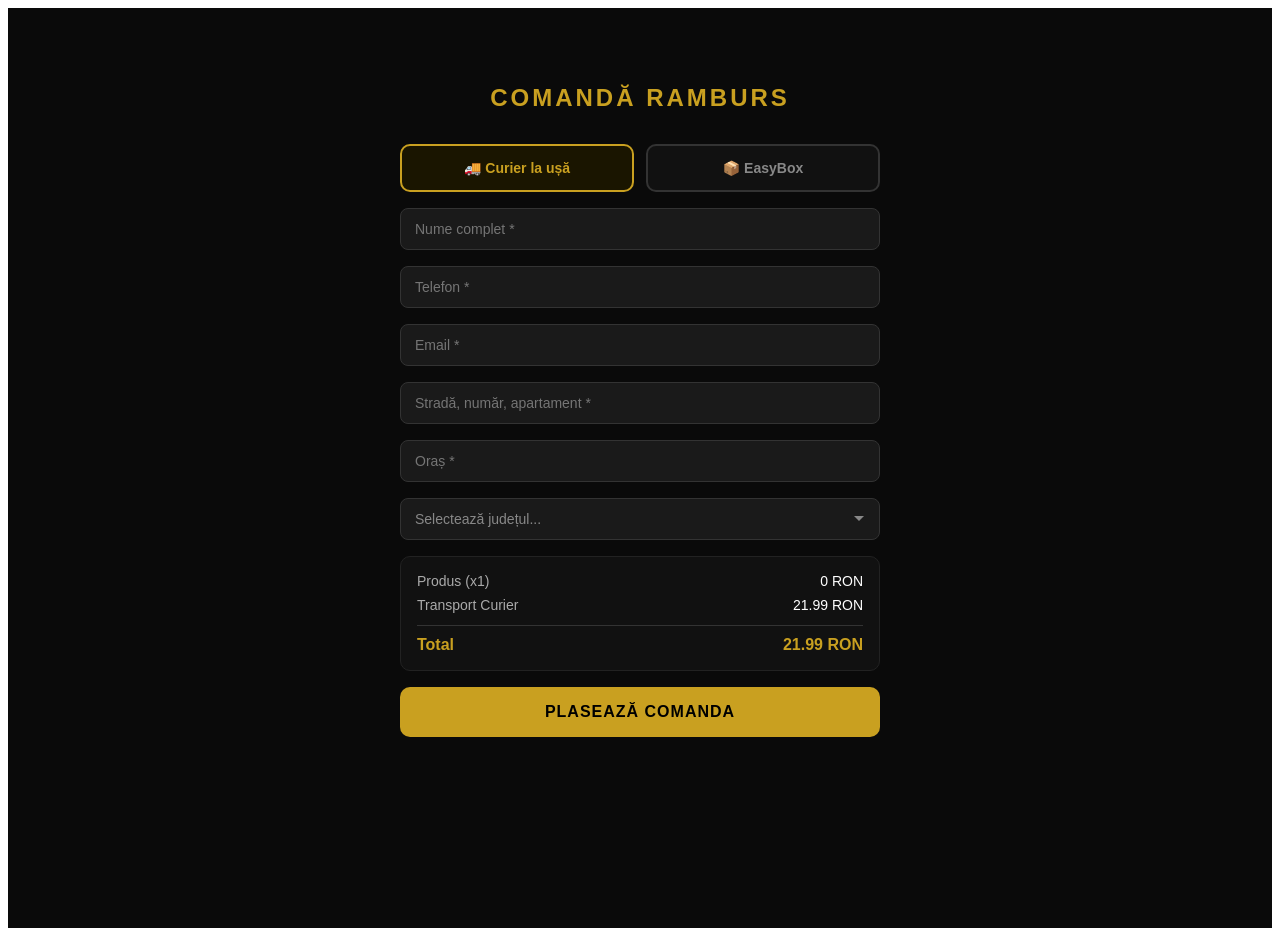
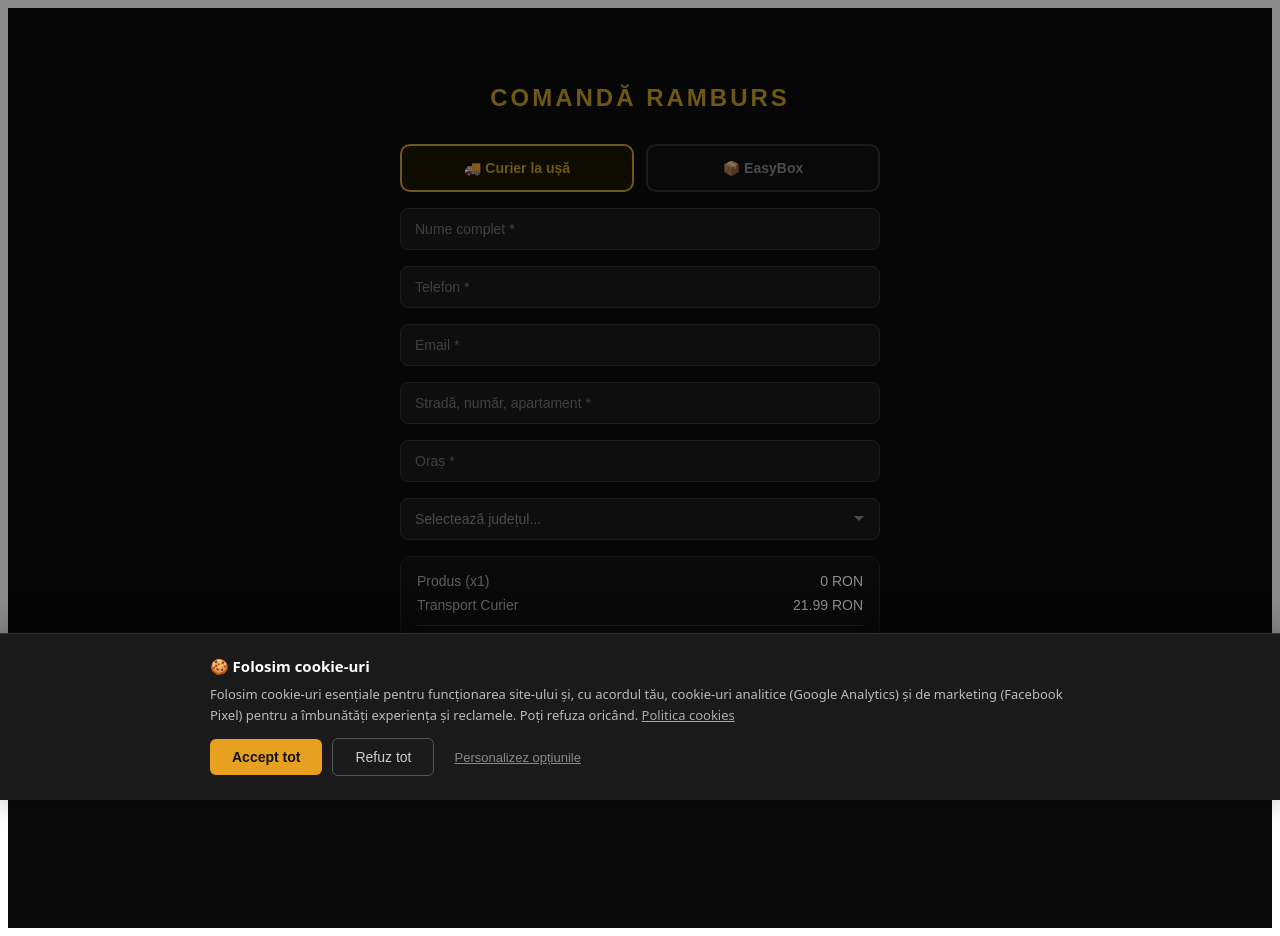
Before and after one commit to wownanoceramic/wownanoceramic, a Next.js app: page /comanda-ramburs in a window 1280 px wide. Built offline with nearby package versions, Linux system fonts and the light colour scheme.

Commit message:
Add GDPR cookie consent banner

```diff
--- a/app/layout.tsx
+++ b/app/layout.tsx
@@ -1,3 +1,5 @@
+import CookieBanner from '@/components/CookieBanner'
+
 export const metadata = {
   title: 'WOW NanoCeramic Restore & Protect',
   description: 'Tratament ceramic pentru plastic auto',
@@ -10,7 +12,10 @@ export default function RootLayout({
 }) {
   return (
     <html lang="ro">
-      <body>{children}</body>
+      <body>
+        {children}
+        <CookieBanner />
+      </body>
     </html>
   )
 }
--- /dev/null
+++ b/components/CookieBanner.tsx
@@ -0,0 +1,248 @@
+'use client'
+
+import { useEffect, useState } from 'react'
+
+type ConsentState = {
+  analytics: boolean
+  marketing: boolean
+}
+
+const COOKIE_KEY = 'wow_cookie_consent'
+const COOKIE_EXPIRY_DAYS = 365
+
+function saveCookieConsent(consent: ConsentState & { decided: boolean }) {
+  const expires = new Date()
+  expires.setDate(expires.getDate() + COOKIE_EXPIRY_DAYS)
+  document.cookie = `${COOKIE_KEY}=${JSON.stringify(consent)}; expires=${expires.toUTCString()}; path=/; SameSite=Lax`
+}
+
+function getCookieConsent(): (ConsentState & { decided: boolean }) | null {
+  if (typeof document === 'undefined') return null
+  const match = document.cookie.match(new RegExp('(?:^|; )' + COOKIE_KEY + '=([^;]*)'))
+  if (!match) return null
+  try {
+    return JSON.parse(decodeURIComponent(match[1]))
+  } catch {
+    return null
+  }
+}
+
+function loadGoogleAnalytics() {
+  if (document.querySelector('script[data-ga]')) return
+  const GA_ID = process.env.NEXT_PUBLIC_GA_ID
+  if (!GA_ID) return
+  const s1 = document.createElement('script')
+  s1.async = true
+  s1.src = `https://www.googletagmanager.com/gtag/js?id=${GA_ID}`
+  s1.setAttribute('data-ga', '1')
+  document.head.appendChild(s1)
+  const s2 = document.createElement('script')
+  s2.setAttribute('data-ga', '1')
+  s2.innerHTML = `window.dataLayer=window.dataLayer||[];function gtag(){dataLayer.push(arguments);}gtag('js',new Date());gtag('config','${GA_ID}');`
+  document.head.appendChild(s2)
+}
+
+function loadMetaPixel() {
+  if (document.querySelector('script[data-pixel]')) return
+  const PIXEL_ID = process.env.NEXT_PUBLIC_META_PIXEL_ID
+  if (!PIXEL_ID) return
+  const s = document.createElement('script')
+  s.setAttribute('data-pixel', '1')
+  s.innerHTML = `!function(f,b,e,v,n,t,s){if(f.fbq)return;n=f.fbq=function(){n.callMethod?n.callMethod.apply(n,arguments):n.queue.push(arguments)};if(!f._fbq)f._fbq=n;n.push=n;n.loaded=!0;n.version='2.0';n.queue=[];t=b.createElement(e);t.async=!0;t.src=v;s=b.getElementsByTagName(e)[0];s.parentNode.insertBefore(t,s)}(window,document,'script','https://connect.facebook.net/en_US/fbevents.js');fbq('init','${PIXEL_ID}');fbq('track','PageView');`
+  document.head.appendChild(s)
+}
+
+export default function CookieBanner() {
+  const [visible, setVisible] = useState(false)
+  const [showDetails, setShowDetails] = useState(false)
+  const [consent, setConsent] = useState<ConsentState>({
+    analytics: true,
+    marketing: true,
+  })
+
+  useEffect(() => {
+    const saved = getCookieConsent()
+    if (!saved || !saved.decided) {
+      setVisible(true)
+      return
+    }
+    if (saved.analytics) loadGoogleAnalytics()
+    if (saved.marketing) loadMetaPixel()
+  }, [])
+
+  function applyConsent(state: ConsentState) {
+    saveCookieConsent({ ...state, decided: true })
+    if (state.analytics) loadGoogleAnalytics()
+    if (state.marketing) loadMetaPixel()
+    setVisible(false)
+  }
+
+  function acceptAll() {
+    applyConsent({ analytics: true, marketing: true })
+  }
+
+  function rejectAll() {
+    applyConsent({ analytics: false, marketing: false })
+  }
+
+  function saveSelection() {
+    applyConsent(consent)
+  }
+
+  if (!visible) return null
+
+  return (
+    <>
+      {/* Overlay semi-transparent */}
+      <div style={{
+        position: 'fixed', inset: 0,
+        background: 'rgba(0,0,0,0.45)',
+        zIndex: 9998,
+      }} />
+
+      {/* Banner */}
+      <div style={{
+        position: 'fixed',
+        bottom: 0, left: 0, right: 0,
+        zIndex: 9999,
+        background: '#1a1a1a',
+        color: '#f0f0f0',
+        borderTop: '1px solid #333',
+        padding: '20px 24px 24px',
+        fontFamily: 'system-ui, sans-serif',
+        fontSize: '14px',
+        lineHeight: '1.6',
+        boxShadow: '0 -4px 32px rgba(0,0,0,0.4)',
+      }}>
+        <div style={{ maxWidth: '860px', margin: '0 auto' }}>
+
+          {/* Header */}
+          <div style={{ marginBottom: '12px' }}>
+            <p style={{ margin: 0, fontWeight: 600, fontSize: '15px', color: '#fff' }}>
+              🍪 Folosim cookie-uri
+            </p>
+            <p style={{ margin: '6px 0 0', color: '#bbb', fontSize: '13px' }}>
+              Folosim cookie-uri esențiale pentru funcționarea site-ului și, cu acordul tău, cookie-uri analitice (Google Analytics) și de marketing (Facebook Pixel) pentru a îmbunătăți experiența și reclamele. Poți refuza oricând.{' '}
+              <a href="/cookies" style={{ color: '#aaa', textDecoration: 'underline' }}>
+                Politica cookies
+              </a>
+            </p>
+          </div>
+
+          {/* Personalizare detalii */}
+          {showDetails && (
+            <div style={{
+              background: '#252525',
+              borderRadius: '8px',
+              padding: '14px 16px',
+              marginBottom: '14px',
+              display: 'flex',
+              flexDirection: 'column',
+              gap: '10px',
+            }}>
+              {/* Esențiale — mereu active */}
+              <label style={{ display: 'flex', alignItems: 'flex-start', gap: '12px', cursor: 'not-allowed', opacity: 0.6 }}>
+                <input type="checkbox" checked disabled style={{ marginTop: '3px', accentColor: '#555' }} />
+                <span>
+                  <strong style={{ color: '#ddd' }}>Cookie-uri esențiale</strong>
+                  <span style={{ display: 'block', color: '#999', fontSize: '12px' }}>
+                    Coș de cumpărături, sesiune, securitate. Nu pot fi dezactivate.
+                  </span>
+                </span>
+              </label>
+
+              {/* Analytics */}
+              <label style={{ display: 'flex', alignItems: 'flex-start', gap: '12px', cursor: 'pointer' }}>
+                <input
+                  type="checkbox"
+                  checked={consent.analytics}
+                  onChange={e => setConsent(prev => ({ ...prev, analytics: e.target.checked }))}
+                  style={{ marginTop: '3px', accentColor: '#e8a020' }}
+                />
+                <span>
+                  <strong style={{ color: '#ddd' }}>Cookie-uri analitice</strong>
+                  <span style={{ display: 'block', color: '#999', fontSize: '12px' }}>
+                    Google Analytics — ne ajută să înțelegem cum e folosit site-ul. Datele sunt anonimizate.
+                  </span>
+                </span>
+              </label>
+
+              {/* Marketing */}
+              <label style={{ display: 'flex', alignItems: 'flex-start', gap: '12px', cursor: 'pointer' }}>
+                <input
+                  type="checkbox"
+                  checked={consent.marketing}
+                  onChange={e => setConsent(prev => ({ ...prev, marketing: e.target.checked }))}
+                  style={{ marginTop: '3px', accentColor: '#e8a020' }}
+                />
+                <span>
+                  <strong style={{ color: '#ddd' }}>Cookie-uri de marketing</strong>
+                  <span style={{ display: 'block', color: '#999', fontSize: '12px' }}>
+                    Facebook Pixel — măsoară eficiența reclamelor. Date gestionate de Meta Platforms.
+                  </span>
+                </span>
+              </label>
+            </div>
+          )}
+
+          {/* Butoane */}
+          <div style={{ display: 'flex', gap: '10px', flexWrap: 'wrap', alignItems: 'center' }}>
+            <button
+              onClick={acceptAll}
+              style={{
+                background: '#e8a020', color: '#111', border: 'none',
+                borderRadius: '6px', padding: '10px 22px',
+                fontWeight: 700, fontSize: '14px', cursor: 'pointer',
+                whiteSpace: 'nowrap',
+              }}
+            >
+              Accept tot
+            </button>
+
+            <button
+              onClick={rejectAll}
+              style={{
+                background: 'transparent', color: '#ccc',
+                border: '1px solid #555',
+                borderRadius: '6px', padding: '10px 22px',
+                fontWeight: 500, fontSize: '14px', cursor: 'pointer',
+                whiteSpace: 'nowrap',
+              }}
+            >
+              Refuz tot
+            </button>
+
+            {!showDetails ? (
+              <button
+                onClick={() => setShowDetails(true)}
+                style={{
+                  background: 'transparent', color: '#888',
+                  border: 'none', padding: '10px 10px',
+                  fontSize: '13px', cursor: 'pointer',
+                  textDecoration: 'underline',
+                  whiteSpace: 'nowrap',
+                }}
+              >
+                Personalizez opțiunile
+              </button>
+            ) : (
+              <button
+                onClick={saveSelection}
+                style={{
+                  background: '#333', color: '#ddd',
+                  border: '1px solid #555',
+                  borderRadius: '6px', padding: '10px 18px',
+                  fontWeight: 500, fontSize: '14px', cursor: 'pointer',
+                  whiteSpace: 'nowrap',
+                }}
+              >
+                Salvez selecția
+              </button>
+            )}
+          </div>
+
+        </div>
+      </div>
+    </>
+  )
+}
```
